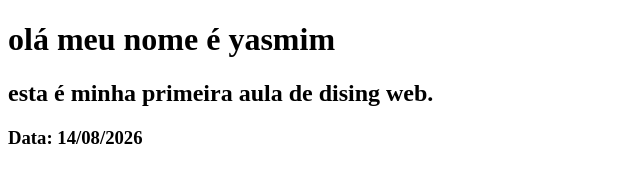
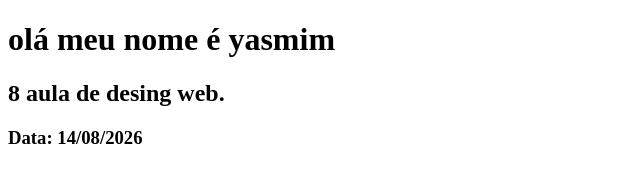
Before and after one commit to yasluuuu/desing-web, a plain HTML site: page index.html in a window 1280 px wide. Shown: the whole page, without its empty margins (0-640 px from the left). Drawn offline with Linux system fonts and the light colour scheme.

Commit message:
desing web

```diff
--- a/index.html
+++ b/index.html
@@ -7,7 +7,7 @@
 </head>
 <body>
     <h1>olá meu nome é yasmim </h1>
-    <h2>esta é minha primeira aula de dising web.</h2>
+    <h2>8 aula de desing web.</h2>
     <h3>Data: 14/08/2026</h3>
 </body>
 </html>
```
